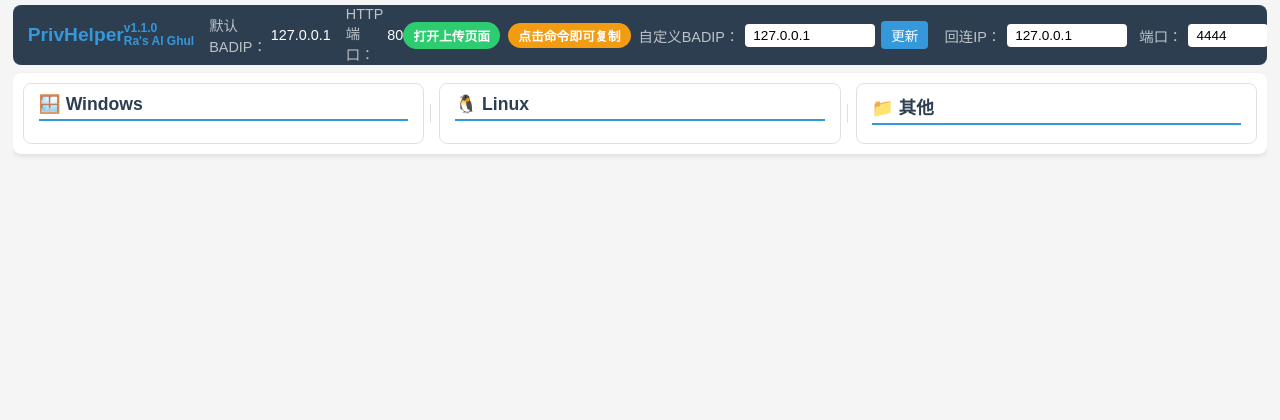
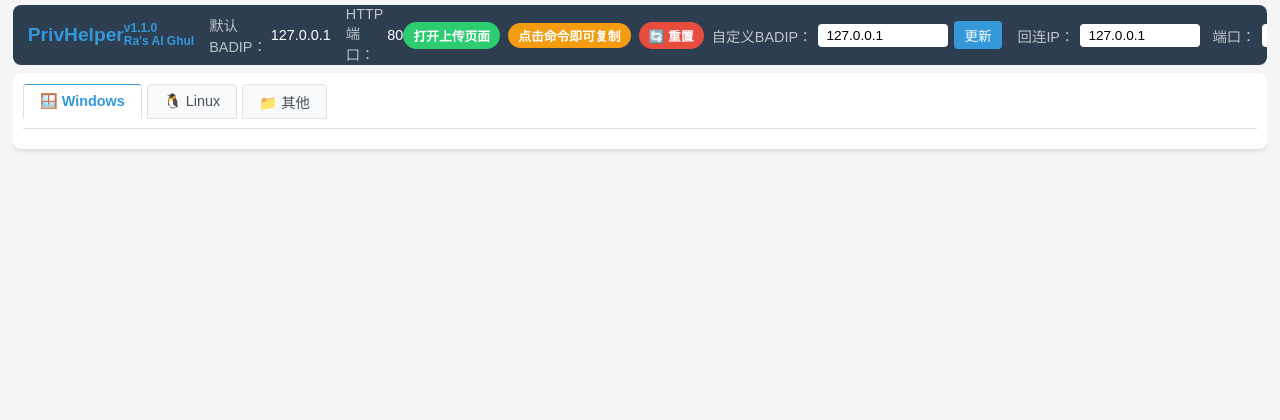
Before and after one commit to RasAlGhul-1/PrivHelper, a Flask app: page / in a window 1280 px wide. Shown: the top 420 px of the page. Run offline with Flask 3, Linux system fonts and the light colour scheme; data that the repository does not hold is empty.

Commit message:
Add files via upload

```diff
--- a/static/css/style.css
+++ b/static/css/style.css
@@ -160,45 +160,94 @@ body {
     max-height: calc(100vh - 60px - 180px - 20px);
     overflow-y: auto;
     flex: 0 1 auto;
+    display: flex;
+    flex-direction: column;
 }
 
-/* 工具列布局 - 新增分割线+边框 */
-.cols {
+/* 标签页样式 */
+.tabs {
     display: flex;
-    gap: 15px; /* 列间距保留，增强分割感 */
-    flex-wrap: wrap;
+    gap: 5px;
+    margin-bottom: 10px;
+    padding-bottom: 10px;
+    border-bottom: 1px solid #e0e0e0;
 }
-.col {
+
+.tab-btn {
+    padding: 6px 16px;
+    background-color: #f8f9fa;
+    border: 1px solid #dee2e6;
+    border-radius: 4px 4px 0 0;
+    cursor: pointer;
+    font-size: 0.9rem;
+    font-weight: 500;
+    color: #495057;
+    transition: all 0.2s;
+    position: relative;
+    bottom: -1px;
+}
+
+.tab-btn:hover {
+    background-color: #e9ecef;
+    border-color: #adb5bd;
+}
+
+.tab-btn.active {
+    background-color: #fff;
+    border-color: #3498db #dee2e6 transparent;
+    color: #3498db;
+    font-weight: 600;
+}
+
+.tab-content {
     flex: 1;
-    min-width: 280px;
-    /* 新增：独立边框 */
-    border: 1px solid #e0e0e0;
-    border-radius: 8px;
-    padding: 10px; /* 内部间距，避免内容贴边框 */
-    background-color: #fff; /* 独立背景，增强区分 */
-    /* 新增：右侧分割线（最后一列不加） */
-    position: relative;
+    overflow-y: auto;
 }
-/* 给前两列添加右侧垂直分割线（Windows/Linux列右侧） */
-.col:not(:last-child)::after {
-    content: "";
-    position: absolute;
-    right: -8px; /* 居中于列间距（15px），-8px = -15px/2 + 0.5px */
-    top: 20px;
-    bottom: 20px;
-    width: 1px;
-    background-color: #e0e0e0; /* 浅灰色分割线，不刺眼 */
+
+.tab-pane {
+    display: none;
 }
-/* 列标题样式微调（适配边框） */
-.col h2 {
-    color: #2c3e50;
-    margin-bottom: 8px;
-    font-size: 1.1rem;
-    border-bottom: 2px solid #3498db;
-    padding-bottom: 4px;
-    /* 新增：标题和边框间距 */
-    margin-left: 5px;
-    margin-right: 5px;
+
+.tab-pane.active {
+    display: block;
+}
+
+.tab-layout {
+    display: flex;
+    gap: 15px;
+    height: 100%;
+}
+
+.tab-left {
+    flex: 2;
+    overflow-y: auto;
+}
+
+.tab-right {
+    flex: 1;
+    overflow-y: auto;
+    border-left: 1px solid #e0e0e0;
+    padding-left: 15px;
+}
+
+.readme-panel {
+    font-size: 0.9rem;
+}
+
+.reset-btn {
+    padding: 4px 10px;
+    background-color: #e74c3c;
+    color: #fff;
+    border: none;
+    border-radius: 999px;
+    cursor: pointer;
+    font-size: 0.8rem;
+    font-weight: 700;
+    transition: background-color 0.2s;
+}
+
+.reset-btn:hover {
+    background-color: #c0392b;
 }
 
 /* 文件夹树核心样式 */
--- a/static/js/main.js
+++ b/static/js/main.js
@@ -34,6 +34,53 @@ function updateIP() {
     }
     // 重新加载工具（传递最新HTTP端口）
     loadTools(httpPort);
+}
+
+/**
+ * 更新下载目录配置
+ */
+function updateDownloadDirs() {
+    const winDirInput = document.getElementById("win-download-dir");
+    const linuxDirInput = document.getElementById("linux-download-dir");
+    const httpPortEl = document.querySelector('.header-middle .info-item:last-child .info-value');
+    const httpPort = httpPortEl ? httpPortEl.innerText : CONFIG.httpPort || 8080;
+
+    let winDir = winDirInput ? winDirInput.value.trim() : "C:\\windows\\tasks";
+    let linuxDir = linuxDirInput ? linuxDirInput.value.trim() : "/tmp";
+
+    if (!winDir) winDir = "C:\\windows\\tasks";
+    if (!linuxDir) linuxDir = "/tmp";
+
+    if (winDirInput) winDirInput.value = winDir;
+    if (linuxDirInput) linuxDirInput.value = linuxDir;
+
+    window.currentWinDownloadDir = winDir;
+    window.currentLinuxDownloadDir = linuxDir;
+    localStorage.setItem("privhelper_win_download_dir", winDir);
+    localStorage.setItem("privhelper_linux_download_dir", linuxDir);
+
+    loadTools(httpPort);
+}
+
+/**
+ * 切换标签页
+ */
+function switchTab(tabName) {
+    const tabBtns = document.querySelectorAll('.tab-btn');
+    const tabPanes = document.querySelectorAll('.tab-pane');
+
+    tabBtns.forEach(btn => {
+        btn.classList.remove('active');
+    });
+    tabPanes.forEach(pane => {
+        pane.classList.remove('active');
+    });
+
+    const activeBtn = document.querySelector(`.tab-btn[onclick="switchTab('${tabName}')"]`);
+    const activePane = document.getElementById(`tab-${tabName}`);
+
+    if (activeBtn) activeBtn.classList.add('active');
+    if (activePane) activePane.classList.add('active');
 }
 
 /**
@@ -82,6 +129,17 @@ async function loadAll() {
     const cportEl = document.getElementById("callback-port");
     if (cipEl && !cipEl.value) cipEl.value = window.currentCallbackIp;
     if (cportEl && !cportEl.value) cportEl.value = window.currentCallbackPort;
+
+    // 初始化下载目录配置
+    const savedWinDir = localStorage.getItem("privhelper_win_download_dir");
+    const savedLinuxDir = localStorage.getItem("privhelper_linux_download_dir");
+    window.currentWinDownloadDir = savedWinDir || "C:\\windows\\tasks";
+    window.currentLinuxDownloadDir = savedLinuxDir || "/tmp";
+    const winDirEl = document.getElementById("win-download-dir");
+    const linuxDirEl = document.getElementById("linux-download-dir");
+    if (winDirEl) winDirEl.value = window.currentWinDownloadDir;
+    if (linuxDirEl) linuxDirEl.value = window.currentLinuxDownloadDir;
+
     loadTools(initHttpPort);
     loadLogs();
 }
@@ -147,15 +205,15 @@ function getFileExpandedState(category, fullPath) {
 /**
  * 递归渲染文件夹树（接收最新HTTP端口）
  */
-function renderTreeNode(node, parentEl, category, parentPath = "", httpPort) {
+function renderTreeNode(node, parentEl, readmeEl, category, parentPath = "", httpPort) {
     if (!node) return;
 
     if (node.__type__ === "readme") {
         const dirPath = parentPath || "";
         const isExpanded = getReadmeExpandedState(category, dirPath);
 
-        const readmeEl = document.createElement("div");
-        readmeEl.className = `readme-node file-node${isExpanded ? "" : " readme-collapsed"}`;
+        const readmeNode = document.createElement("div");
+        readmeNode.className = `readme-node file-node${isExpanded ? "" : " readme-collapsed"}`;
 
         const headerEl = document.createElement("div");
         headerEl.className = "readme-header";
@@ -177,6 +235,8 @@ function renderTreeNode(node, parentEl, category, parentPath = "", httpPort) {
         const badUrlBase = `http://${currentBadIp || "127.0.0.1"}:${httpPort || 8080}`;
         const callbackIp = window.currentCallbackIp || currentBadIp || "127.0.0.1";
         const callbackPort = window.currentCallbackPort || "4444";
+        const winDownloadDir = window.currentWinDownloadDir || "C:\\windows\\tasks";
+        const linuxDownloadDir = window.currentLinuxDownloadDir || "/tmp";
         const toolDir = node.abs_dir || "";
         const toolFile = "";
 
@@ -194,6 +254,8 @@ function renderTreeNode(node, parentEl, category, parentPath = "", httpPort) {
                 replacedCmd = replacedCmd.replace(/\$callback_ip/g, callbackIp);
                 replacedCmd = replacedCmd.replace(/\$callback_port/g, callbackPort);
                 replacedCmd = replacedCmd.replace(/\$badip/g, currentBadIp || "127.0.0.1");
+                replacedCmd = replacedCmd.replace(/\$win_download_dir/g, winDownloadDir);
+                replacedCmd = replacedCmd.replace(/\$linux_download_dir/g, linuxDownloadDir);
                 if (item.hint) {
                     let hintText = String(item.hint).replace(/\$badurl/g, badUrlBase);
                     hintText = hintText.replace(/\$toolpath/g, toolDir);
@@ -201,6 +263,8 @@ function renderTreeNode(node, parentEl, category, parentPath = "", httpPort) {
                     hintText = hintText.replace(/\$callback_ip/g, callbackIp);
                     hintText = hintText.replace(/\$callback_port/g, callbackPort);
                     hintText = hintText.replace(/\$badip/g, currentBadIp || "127.0.0.1");
+                    hintText = hintText.replace(/\$win_download_dir/g, winDownloadDir);
+                    hintText = hintText.replace(/\$linux_download_dir/g, linuxDownloadDir);
                     cmdHtml += `<div class='cmd-hint'>${escapeHtml(hintText)}</div>`;
                 }
                 cmdHtml += `<div class='cmd' onclick='copy(this)'>${replacedCmd}</div>`;
@@ -208,13 +272,7 @@ function renderTreeNode(node, parentEl, category, parentPath = "", httpPort) {
             }
 
             if (item.type === "comment_block" && item.text) {
-                let commentText = String(item.text);
-                commentText = commentText.replace(/\$badurl/g, badUrlBase);
-                commentText = commentText.replace(/\$toolpath/g, toolDir);
-                commentText = commentText.replace(/\$toolfile/g, toolFile);
-                commentText = commentText.replace(/\$callback_ip/g, callbackIp);
-                commentText = commentText.replace(/\$callback_port/g, callbackPort);
-                commentText = commentText.replace(/\$badip/g, currentBadIp || "127.0.0.1");
+                const commentText = String(item.text);
                 const safeText = commentText
                     .replace(/&/g, "&amp;")
                     .replace(/</g, "&lt;")
@@ -240,19 +298,19 @@ function renderTreeNode(node, parentEl, category, parentPath = "", httpPort) {
         `;
 
         const setExpanded = (expanded) => {
-            readmeEl.classList.toggle("readme-collapsed", !expanded);
+            readmeNode.classList.toggle("readme-collapsed", !expanded);
             toggleEl.textContent = expanded ? "收起" : "展开";
             saveReadmeExpandedState(category, dirPath, expanded);
         };
 
         headerEl.addEventListener("click", () => {
-            const expanded = readmeEl.classList.contains("readme-collapsed");
+            const expanded = readmeNode.classList.contains("readme-collapsed");
             setExpanded(expanded);
         });
 
-        readmeEl.appendChild(headerEl);
-        readmeEl.appendChild(bodyEl);
-        parentEl.appendChild(readmeEl);
+        readmeNode.appendChild(headerEl);
+        readmeNode.appendChild(bodyEl);
+        readmeEl.appendChild(readmeNode);
         return;
     }
 
@@ -296,7 +354,7 @@ function renderTreeNode(node, parentEl, category, parentPath = "", httpPort) {
                 return aw - bw;
             });
             children.forEach(child => {
-                renderTreeNode(child, dirChildren, category, currentPath, httpPort);
+                renderTreeNode(child, dirChildren, readmeEl, category, currentPath, httpPort);
             });
         }
 
@@ -316,6 +374,8 @@ function renderTreeNode(node, parentEl, category, parentPath = "", httpPort) {
         const toolFile = node.abs_path || "";
         const callbackIp = window.currentCallbackIp || currentBadIp || "127.0.0.1";
         const callbackPort = window.currentCallbackPort || "4444";
+        const winDownloadDir = window.currentWinDownloadDir || "C:\\windows\\tasks";
+        const linuxDownloadDir = window.currentLinuxDownloadDir || "/tmp";
         const isExpanded = getFileExpandedState(category, node.full_path);
         fileEl.classList.toggle("file-collapsed", !isExpanded);
 
@@ -340,6 +400,8 @@ function renderTreeNode(node, parentEl, category, parentPath = "", httpPort) {
                 replacedCmd = replacedCmd.replace(/\$callback_ip/g, callbackIp);
                 replacedCmd = replacedCmd.replace(/\$callback_port/g, callbackPort);
                 replacedCmd = replacedCmd.replace(/\$badip/g, currentBadIp || "127.0.0.1");
+                replacedCmd = replacedCmd.replace(/\$win_download_dir/g, winDownloadDir);
+                replacedCmd = replacedCmd.replace(/\$linux_download_dir/g, linuxDownloadDir);
                 cmdHtml += `<div class='cmd' onclick='copy(this)'>${replacedCmd}</div>`;
                 return;
             }
@@ -354,6 +416,8 @@ function renderTreeNode(node, parentEl, category, parentPath = "", httpPort) {
                 replacedCmd = replacedCmd.replace(/\$callback_ip/g, callbackIp);
                 replacedCmd = replacedCmd.replace(/\$callback_port/g, callbackPort);
                 replacedCmd = replacedCmd.replace(/\$badip/g, currentBadIp || "127.0.0.1");
+                replacedCmd = replacedCmd.replace(/\$win_download_dir/g, winDownloadDir);
+                replacedCmd = replacedCmd.replace(/\$linux_download_dir/g, linuxDownloadDir);
                 if (item.hint) {
                     let hintText = String(item.hint).replace(/\$badurl/g, badUrlBase);
                     hintText = hintText.replace(/\$downloadurl/g, downloadUrl);
@@ -364,6 +428,8 @@ function renderTreeNode(node, parentEl, category, parentPath = "", httpPort) {
                     hintText = hintText.replace(/\$callback_ip/g, callbackIp);
                     hintText = hintText.replace(/\$callback_port/g, callbackPort);
                     hintText = hintText.replace(/\$badip/g, currentBadIp || "127.0.0.1");
+                    hintText = hintText.replace(/\$win_download_dir/g, winDownloadDir);
+                    hintText = hintText.replace(/\$linux_download_dir/g, linuxDownloadDir);
                     cmdHtml += `<div class='cmd-hint'>${escapeHtml(hintText)}</div>`;
                 }
                 cmdHtml += `<div class='cmd' onclick='copy(this)'>${replacedCmd}</div>`;
@@ -371,16 +437,7 @@ function renderTreeNode(node, parentEl, category, parentPath = "", httpPort) {
             }
 
             if (item.type === "comment_block" && item.text) {
-                let commentText = String(item.text);
-                commentText = commentText.replace(/\$badurl/g, badUrlBase);
-                commentText = commentText.replace(/\$downloadurl/g, downloadUrl);
-                commentText = commentText.replace(/\$badfile/g, badFile);
-                commentText = commentText.replace(/\$file/g, badFile);
-                commentText = commentText.replace(/\$toolpath/g, toolDir);
-                commentText = commentText.replace(/\$toolfile/g, toolFile);
-                commentText = commentText.replace(/\$callback_ip/g, callbackIp);
-                commentText = commentText.replace(/\$callback_port/g, callbackPort);
-                commentText = commentText.replace(/\$badip/g, currentBadIp || "127.0.0.1");
+                const commentText = String(item.text);
                 const safeText = commentText
                     .replace(/&/g, "&amp;")
                     .replace(/</g, "&lt;")
@@ -446,9 +503,17 @@ async function loadTools(httpPort) {
         const linuxTree = document.getElementById("linux-tools");
         const otherTree = document.getElementById("other-tools");
 
+        const windowsReadme = document.getElementById("windows-readme");
+        const linuxReadme = document.getElementById("linux-readme");
+        const otherReadme = document.getElementById("other-readme");
+
         if (windowsTree) windowsTree.innerHTML = "";
         if (linuxTree) linuxTree.innerHTML = "";
         if (otherTree) otherTree.innerHTML = "";
+
+        if (windowsReadme) windowsReadme.innerHTML = "";
+        if (linuxReadme) linuxReadme.innerHTML = "";
+        if (otherReadme) otherReadme.innerHTML = "";
 
         const weight = (n) => {
             if (!n || !n.__type__) return 9;
@@ -457,23 +522,23 @@ async function loadTools(httpPort) {
             if (n.__type__ === "file") return 2;
             return 9;
         };
-        const renderRootChildren = (catNode, container, category) => {
+        const renderRootChildren = (catNode, container, readmeContainer, category) => {
             const arr = Object.values(catNode.__children__ || {});
             arr.sort((a, b) => weight(a) - weight(b));
             arr.forEach(child => {
-                renderTreeNode(child, container, category, "", httpPort);
+                renderTreeNode(child, container, readmeContainer, category, "", httpPort);
             });
         };
 
         // 传递最新HTTP端口到渲染函数
         if (toolData.windows?.__children__) {
-            renderRootChildren(toolData.windows, windowsTree, "windows");
+            renderRootChildren(toolData.windows, windowsTree, windowsReadme, "windows");
         }
         if (toolData.linux?.__children__) {
-            renderRootChildren(toolData.linux, linuxTree, "linux");
+            renderRootChildren(toolData.linux, linuxTree, linuxReadme, "linux");
         }
         if (toolData.other?.__children__) {
-            renderRootChildren(toolData.other, otherTree, "other");
+            renderRootChildren(toolData.other, otherTree, otherReadme, "other");
         }
 
     } catch (e) {
@@ -578,3 +643,32 @@ function resetDirStates() {
     loadTools(httpPort);
     alert("文件夹状态已重置！");
 }
+
+/**
+ * 一键重置所有配置
+ */
+function resetAll() {
+    if (!confirm("确定要重置所有配置吗？这将清空所有持久化数据，恢复到默认状态。")) {
+        return;
+    }
+
+    localStorage.clear();
+
+    currentBadIp = CONFIG.badIp;
+    window.currentCallbackIp = CONFIG.badIp;
+    window.currentCallbackPort = "4444";
+    window.currentWinDownloadDir = "C:\\windows\\tasks";
+    window.currentLinuxDownloadDir = "/tmp";
+
+    document.getElementById("server-ip").value = CONFIG.badIp;
+    document.getElementById("callback-ip").value = CONFIG.badIp;
+    document.getElementById("callback-port").value = "4444";
+    document.getElementById("win-download-dir").value = "C:\\windows\\tasks";
+    document.getElementById("linux-download-dir").value = "/tmp";
+
+    const httpPortEl = document.querySelector('.header-middle .info-item:last-child .info-value');
+    const httpPort = httpPortEl ? httpPortEl.innerText : CONFIG.httpPort || 8080;
+
+    loadTools(httpPort);
+    alert("所有配置已重置！");
+}
--- a/templates/index.html
+++ b/templates/index.html
@@ -31,6 +31,7 @@
         <div class="header-right">
             <a class="upload-link" href="http://{{config.BAD_IP}}:{{config.HTTP_SERVER_PORT}}/" target="_blank">打开上传页面</a>
             <div class="copy-tip">点击命令即可复制</div>
+            <button onclick="resetAll()" class="reset-btn">🔄 重置</button>
             <div class="ip-panel">
                 <label class="ip-label">自定义BADIP：</label>
                 <input type="text" id="server-ip" value="{{config.BAD_IP}}" class="ip-input">
@@ -43,22 +44,52 @@
                 <input type="text" id="callback-port" value="" placeholder="4444" class="ip-input" style="width:80px">
                 <button onclick="updateCallback()" class="ip-btn">更新</button>
             </div>
+            <div class="ip-panel" style="margin-left:8px">
+                <label class="ip-label">Win目录：</label>
+                <input type="text" id="win-download-dir" value="C:\windows\tasks" class="ip-input" style="width:160px">
+                <label class="ip-label" style="margin-left:6px">Linux目录：</label>
+                <input type="text" id="linux-download-dir" value="/tmp" class="ip-input" style="width:120px">
+                <button onclick="updateDownloadDirs()" class="ip-btn">更新</button>
+            </div>
         </div>
     </header>
 
     <div class="tool-scroll">
-        <div class="cols">
-            <div class="col">
-                <h2>🪟 Windows</h2>
-                <div id="windows-tools" class="file-tree"></div>
+        <div class="tabs">
+            <button class="tab-btn active" onclick="switchTab('windows')">🪟 Windows</button>
+            <button class="tab-btn" onclick="switchTab('linux')">🐧 Linux</button>
+            <button class="tab-btn" onclick="switchTab('other')">📁 其他</button>
+        </div>
+        <div class="tab-content">
+            <div id="tab-windows" class="tab-pane active">
+                <div class="tab-layout">
+                    <div class="tab-left">
+                        <div id="windows-tools" class="file-tree"></div>
+                    </div>
+                    <div class="tab-right">
+                        <div id="windows-readme" class="readme-panel"></div>
+                    </div>
+                </div>
             </div>
-            <div class="col">
-                <h2>🐧 Linux</h2>
-                <div id="linux-tools" class="file-tree"></div>
+            <div id="tab-linux" class="tab-pane">
+                <div class="tab-layout">
+                    <div class="tab-left">
+                        <div id="linux-tools" class="file-tree"></div>
+                    </div>
+                    <div class="tab-right">
+                        <div id="linux-readme" class="readme-panel"></div>
+                    </div>
+                </div>
             </div>
-            <div class="col">
-                <h2>📁 其他</h2>
-                <div id="other-tools" class="file-tree"></div>
+            <div id="tab-other" class="tab-pane">
+                <div class="tab-layout">
+                    <div class="tab-left">
+                        <div id="other-tools" class="file-tree"></div>
+                    </div>
+                    <div class="tab-right">
+                        <div id="other-readme" class="readme-panel"></div>
+                    </div>
+                </div>
             </div>
         </div>
     </div>
```
Also changed, not shown: 1 other file.
